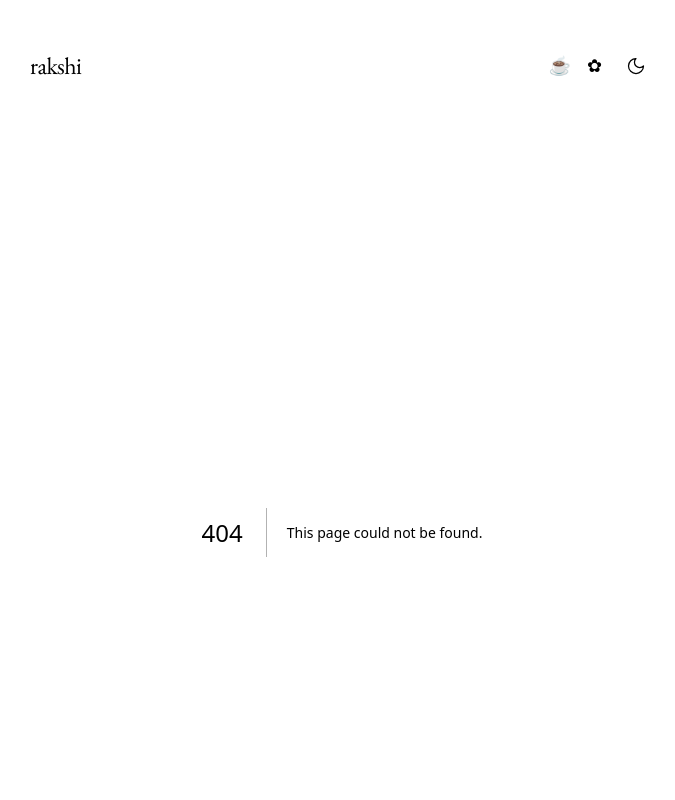
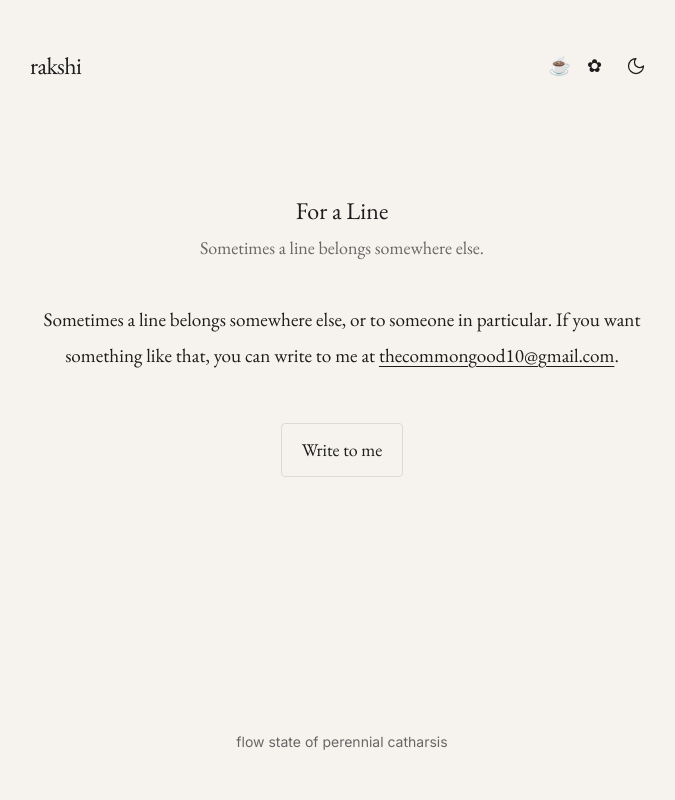
Before and after one commit to rakshew/blog, a Next.js app: page /write in a window 1280 px wide. Before the commit this address had no page. Shown: the top 800 px of the page, without its empty margins (298-973 px from the left). Built offline with nearby package versions, Linux system fonts and the light colour scheme.

Commit message:
Create page.tsx

```diff
--- /dev/null
+++ b/app/write/page.tsx
@@ -0,0 +1,37 @@
+export default function WritePage() {
+  return (
+    <main className="max-w-2xl mx-auto px-6 py-16 font-serif">
+      <div className="space-y-10 text-center">
+        <div className="space-y-2">
+          <h1 className="text-2xl leading-tight">For a Line</h1>
+          <p className="text-lg text-muted-foreground">
+            Sometimes a line belongs somewhere else.
+          </p>
+        </div>
+
+        <div className="space-y-6 text-[1.2rem] leading-[1.9]">
+          <p>
+            Sometimes a line belongs somewhere else, or to someone in
+            particular. If you want something like that, you can write to me at{" "}
+            <a
+              href="mailto:thecommongood10@gmail.com"
+              className="underline underline-offset-4 hover:opacity-70 transition-opacity"
+            >
+              thecommongood10@gmail.com
+            </a>
+            .
+          </p>
+        </div>
+
+        <div className="pt-2">
+          <a
+            href="mailto:thecommongood10@gmail.com?subject=Writing%20Request"
+            className="inline-block px-5 py-3 border border-border rounded-md text-lg hover:opacity-70 transition-opacity"
+          >
+            Write to me
+          </a>
+        </div>
+      </div>
+    </main>
+  )
+}
```
